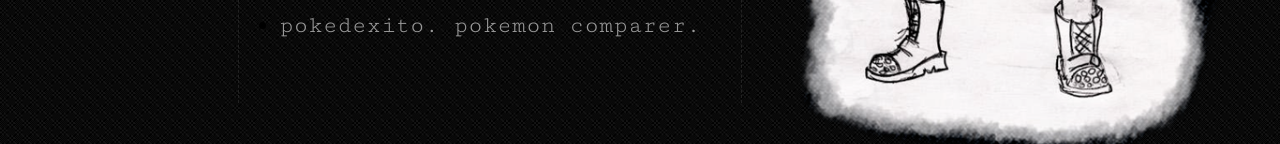
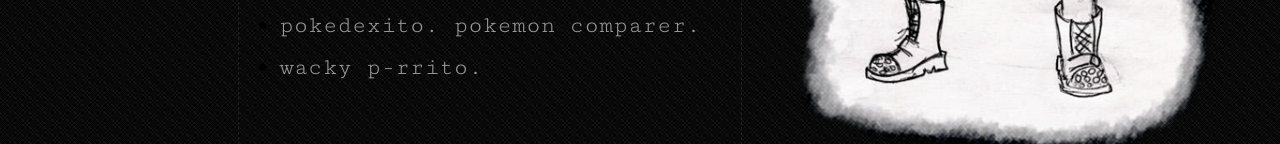
Before and after one commit to thanniaB/thanniaB.github.io, a plain HTML site: page index.html in a window 1280 px wide. Shown: the part 487-631 px from the top of the page. Drawn offline with nearby package versions, Linux system fonts and the light colour scheme; a web font is replaced by a local one.

Commit message:
added wacky prrito

```diff
--- a/index.html
+++ b/index.html
@@ -57,6 +57,9 @@
           <a class="spanish" href="https://pokedexito.thanniablanchet.now.sh/" target="_blank">pokedexito.</a>
           <a class="english" href="https://pokedexito.thanniablanchet.now.sh/" target="_blank">pokemon comparer.</a>
         </li>
+        <li>
+          <a href="https://www.instagram.com/wacky.p_rrito/" target="_blank">wacky p-rrito.</a>
+        </li>
       </ul>
     </div>
   </main>
```
